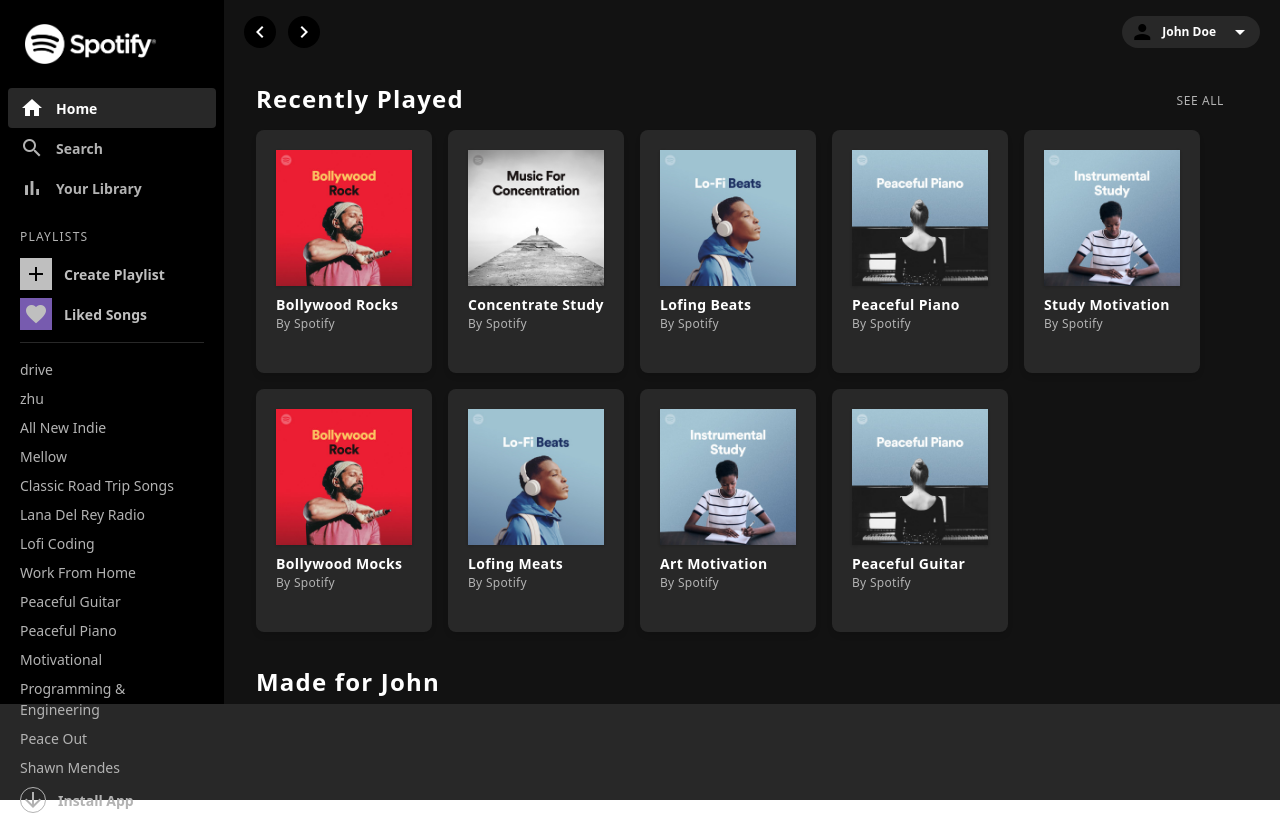
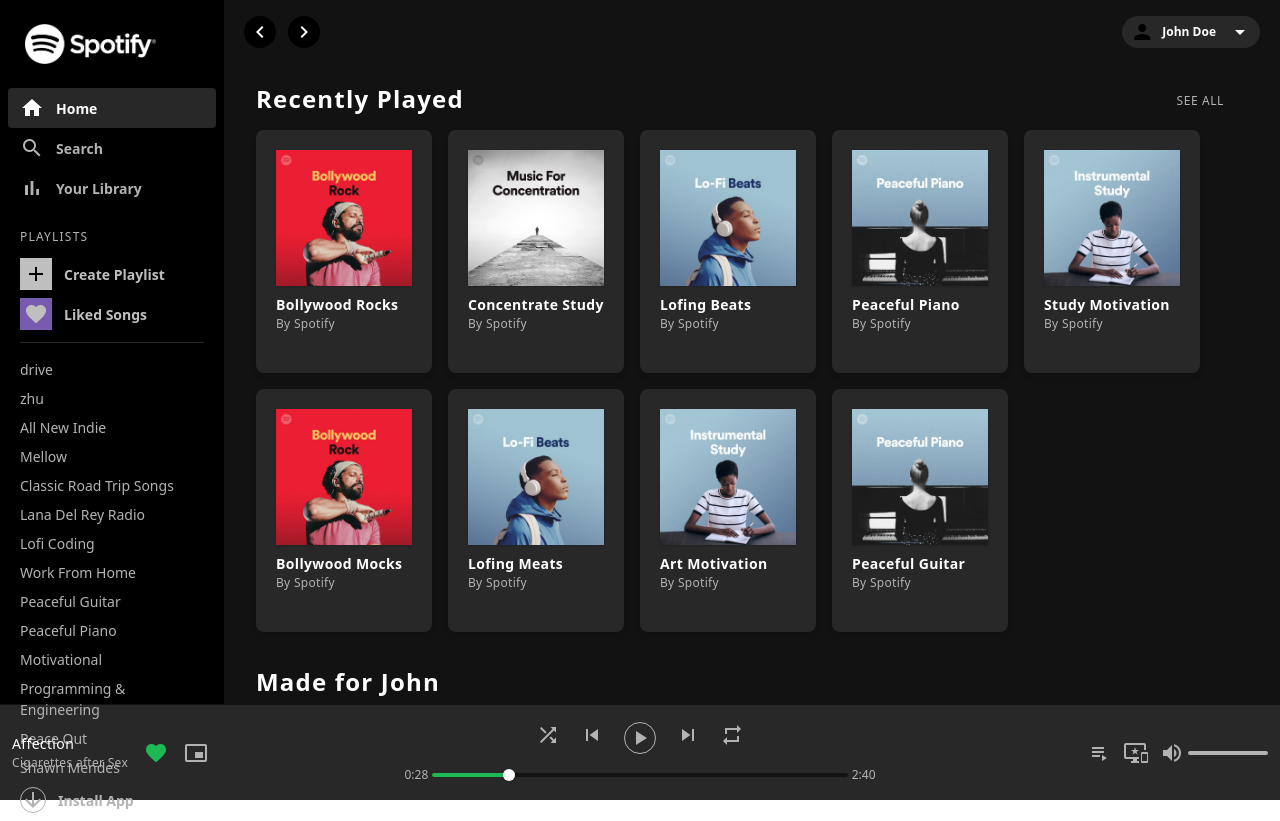
Before and after one commit to Sumer16/vue-spotify-clone, a Vue app: page / in a window 1280 px wide. Built offline with nearby package versions, Linux system fonts and the light colour scheme.

Commit message:
added player

```diff
--- a/src/App.vue
+++ b/src/App.vue
@@ -72,8 +72,40 @@
       </div>
     </div>
 
-    <div class="w-full bg-light" style="height: 12vh">
+    <div class="w-full flex items-center justify-between px-3 bg-light border-t border-dark" style="height: 12vh">
+      <div class="flex items-center w-1/4">
+        <div>
+          <h1 class="text-sm text-white tracking-wide">Affection</h1>
+          <h2 class="text-xs text-lightest tracking-wide">Cigarettes after Sex</h2>
+        </div>
+        <i class="material-icons text-xl text-green mx-4">favorite</i>
+        <i class="material-icons text-xl text-lightest hover:text-white">picture_in_picture_alt</i>
+      </div>
+      <div class="flex flex-col justify-center w-2/4 items-center">
+        <div class="flex items-center">
+          <button class="mx-5 text-lightest hover:text-white"><i class="material-icons text-lg">shuffle</i></button>
+          <button class="text-lightest hover:text-white"><i class="material-icons text-lg">skip_previous</i></button>
+          <button v-on:click.prevent="playSong" class="rounded-full h-8 w-8 flex items-center justify-center mx-5 border border-lightest text-lightest hover:text-white"><i v-if="pause === false" class="material-icons">play_arrow</i><i v-if="pause === true" class="material-icons">pause</i></button>
+          <button class="text-lightest hover:text-white"><i class="material-icons text-lg">skip_next</i></button>
+          <button class="mx-5 text-lightest hover:text-white"><i class="material-icons text-lg">repeat</i></button>
+        </div>
+        <div class="w-3/4 flex items-center justify-center mt-3">
+          <p class="text-xs text-lightest mr-1">0:28</p>
+          <div class="w-full h-1 bg-dark rounded-full flex items-center">
+            <div class="h-1 rounded-full bg-green" style="width: 18%;"></div>
+            <div class="h-3 w-3 bg-white rounded-full -ml-1 shadow"></div>
+          </div>
+          <p class="text-xs text-lightest ml-1">2:40</p>
+        </div>
+      </div>
+      <div class="flex items-center w-1/4 justify-end">
+        <i class="material-icons text-lightest hover:text-white">playlist_play</i>
+        <i class="material-icons text-xl text-lightest mx-3 hover:text-white">important_devices</i>
+        <i class="material-icons text-xl text-lightest hover:text-white">volume_up</i>
+        <div class="w-20 ml-1 bg-lightest rounded-full h-1">
 
+        </div>
+      </div>
     </div>
   </div>
 </template>
@@ -143,11 +175,16 @@
         { src: 'bollywood.jpg', title: 'Tollywood Rocks', artist: 'By Spotify'},
         { src: 'lofing.jpg', title: 'Lofing Meats', artist: 'By Spotify'},
         { src: 'concentration.jpg', title: 'Concentrate Art', artist: 'By Spotify'},
-      ]
+      ],
+      pause: false
     }
   },
   methods: {
-
+    playSong() {
+      this.pause = !this.pause;
+      const audio = new Audio();
+      audio.play();
+    }
   }
 }
 </script>
```
Also changed, not shown: 1 other file (tests, documents, lock files or other folders).
